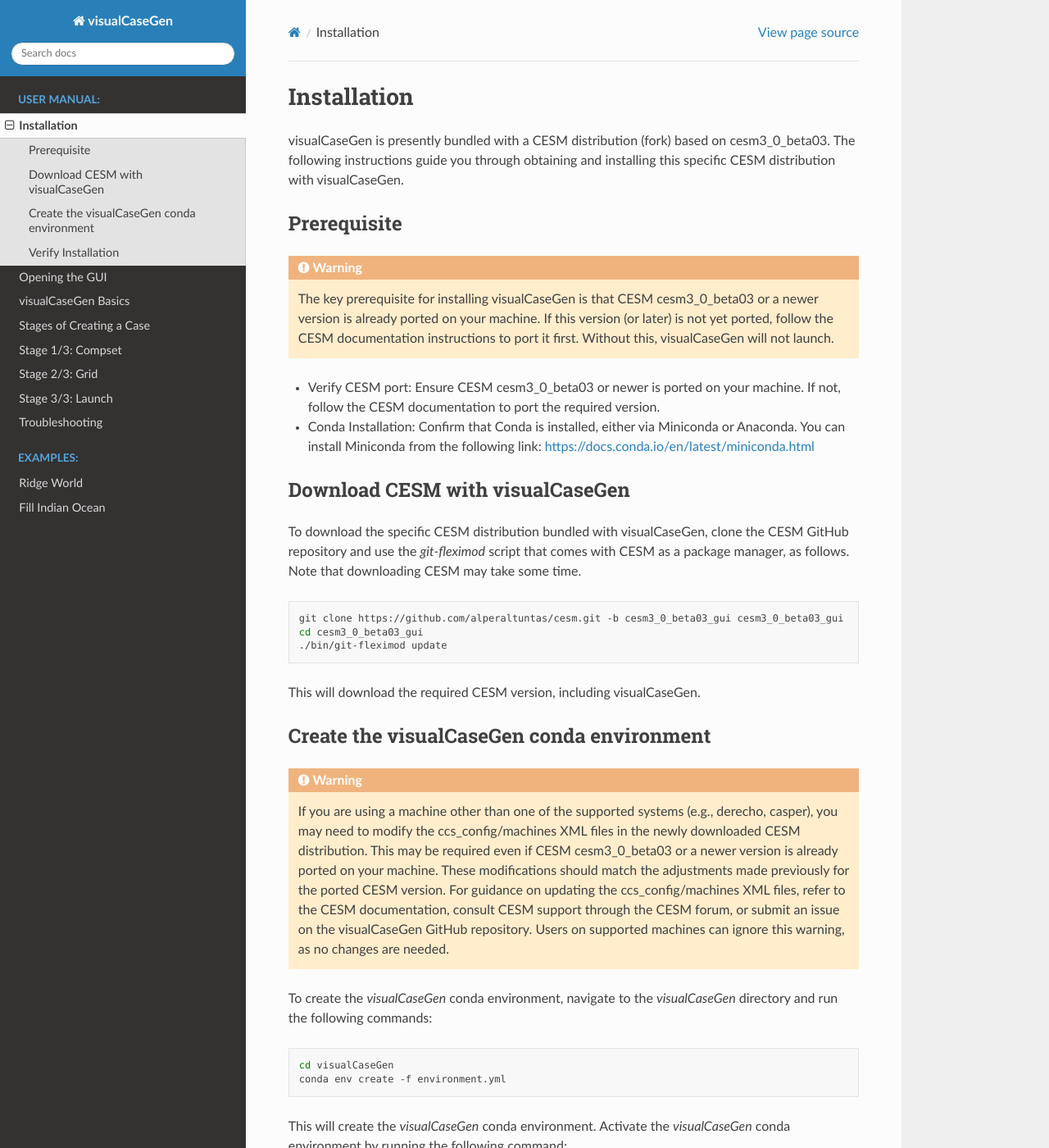
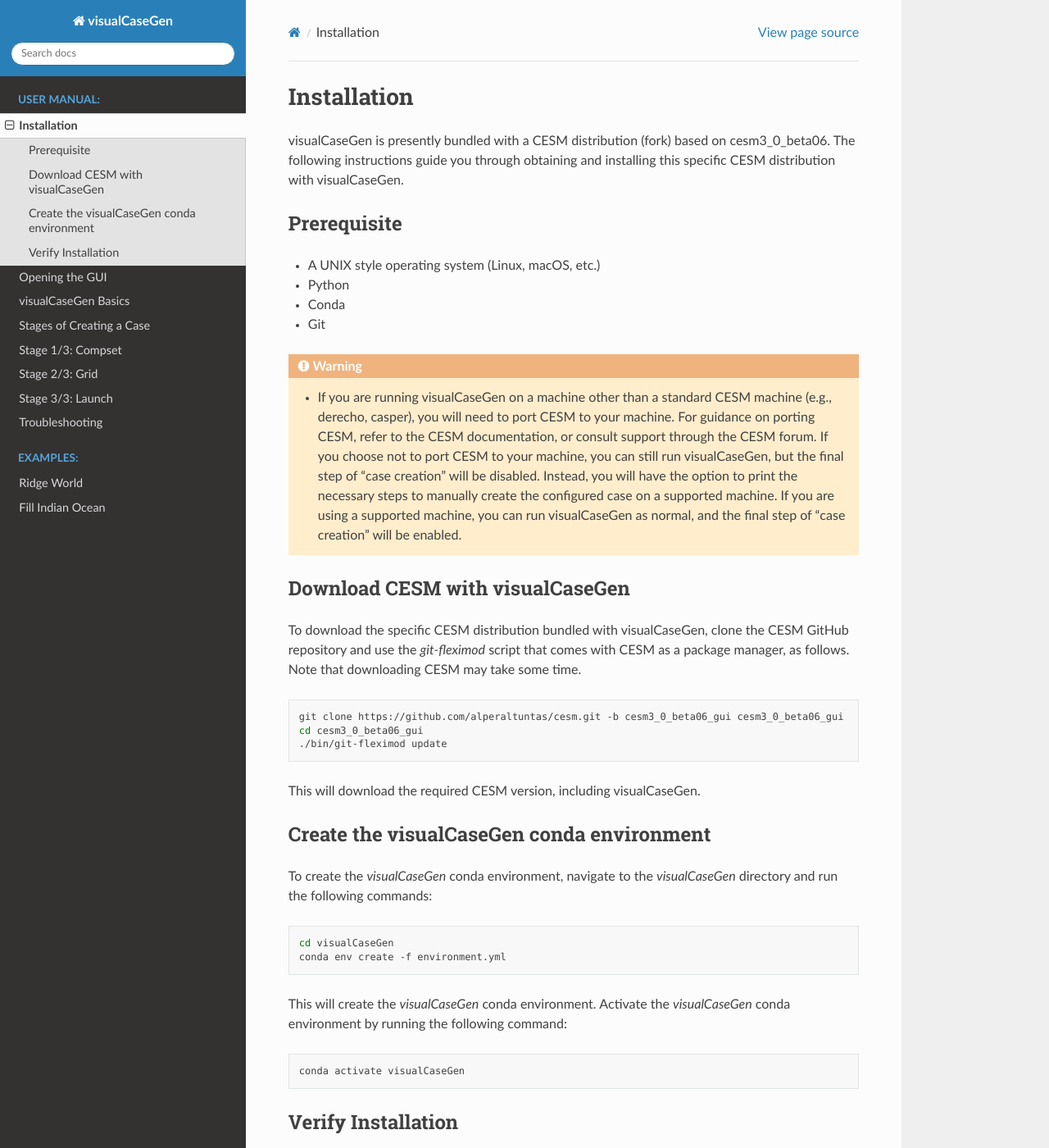
Before and after one commit to ESMCI/visualCaseGen, a Sphinx documentation site: the page built from docs/installation.rst, in a window 1280 px wide and 1400 px high. Shown: the whole window at 82% size. Built offline with Sphinx 7.4.7 and the Read the Docs theme 3.1.0, drawn with Linux system fonts in a browser that asks for light colours; some of the changed text lies outside the part shown.

Commit message:
minor doc updates

```diff
--- a/docs/conf.py
+++ b/docs/conf.py
@@ -18,11 +18,11 @@
 # -- Project information -----------------------------------------------------
 
 project = 'visualCaseGen'
-copyright = '2024, Alper Altuntas'
+copyright = '2025, Alper Altuntas'
 author = 'Alper Altuntas'
 
 # The full version, including alpha/beta/rc tags
-release = '0.0.18'
+release = '0.0.21'
 
 
 # -- General configuration ---------------------------------------------------
--- a/docs/installation.rst
+++ b/docs/installation.rst
@@ -1,22 +1,26 @@
 Installation
 ======================================
 
-visualCaseGen is presently bundled with a CESM distribution (fork) based on cesm3_0_beta03. The following
+visualCaseGen is presently bundled with a CESM distribution (fork) based on cesm3_0_beta06. The following
 instructions guide you through obtaining and installing this specific CESM distribution with visualCaseGen.
 
 Prerequisite
 -------------
 
+- A UNIX style operating system (Linux, macOS, etc.)
+- Python
+- Conda
+- Git
+
 .. warning::
-  The key prerequisite for installing visualCaseGen is that CESM cesm3_0_beta03 or a newer version is already
-  ported on your machine. If this version (or later) is not yet ported, follow the CESM documentation
-  instructions to port it first. Without this, visualCaseGen will not launch.
+  - If you are running visualCaseGen on a machine other than a standard CESM machine (e.g., derecho, casper),
+    you will need to port CESM to your machine. For guidance on porting CESM, refer to the CESM documentation,
+    or consult support through the CESM forum. If you
+    choose not to port CESM to your machine, you can still run visualCaseGen, but the final step of
+    "case creation" will be disabled. Instead, you will have the option to print the necessary steps to manually
+    create the configured case on a supported machine. If you are using a supported machine, you
+    can run visualCaseGen as normal, and the final step of "case creation" will be enabled.
 
-- Verify CESM port: Ensure CESM cesm3_0_beta03 or newer is ported on your machine. If not, follow the CESM
-  documentation to port the required version.
-- Conda Installation: Confirm that Conda is installed, either via Miniconda or Anaconda. You can install Miniconda
-  from the following link:
-  https://docs.conda.io/en/latest/miniconda.html
 
 Download CESM with visualCaseGen
 --------------------------------
@@ -27,23 +31,14 @@
 
 .. code-block:: bash
 
-    git clone https://github.com/alperaltuntas/cesm.git -b cesm3_0_beta03_gui cesm3_0_beta03_gui
-    cd cesm3_0_beta03_gui
+    git clone https://github.com/alperaltuntas/cesm.git -b cesm3_0_beta06_gui cesm3_0_beta06_gui
+    cd cesm3_0_beta06_gui
     ./bin/git-fleximod update
 
 This will download the required CESM version, including visualCaseGen.
 
 Create the visualCaseGen conda environment
 ------------------------------------------
-
-.. warning::
-  If you are using a machine other than one of the supported systems (e.g., derecho, casper), you may need
-  to modify the ccs_config/machines XML files in the newly downloaded CESM distribution. This may be required
-  even if CESM cesm3_0_beta03 or a newer version is already ported on your machine. These modifications
-  should match the adjustments made previously for the ported CESM version. For guidance on updating the
-  ccs_config/machines XML files, refer to the CESM documentation, consult CESM support through the CESM forum,
-  or submit an issue on the visualCaseGen GitHub repository. Users on supported machines can ignore this warning,
-  as no changes are needed.
 
 To create the `visualCaseGen` conda environment, navigate to the `visualCaseGen` directory and run the following
 commands:
```
